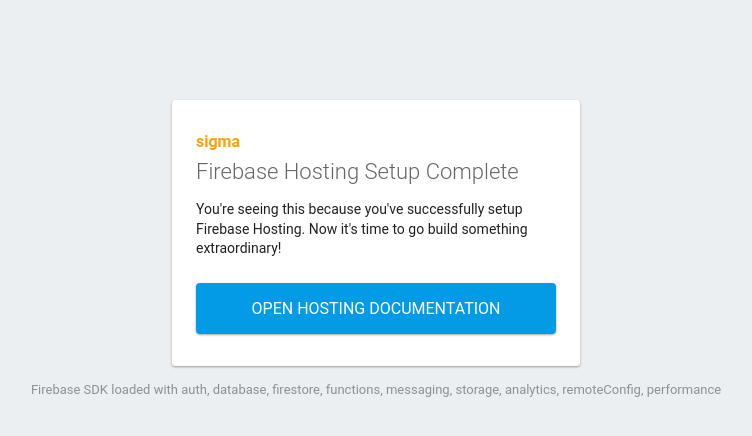
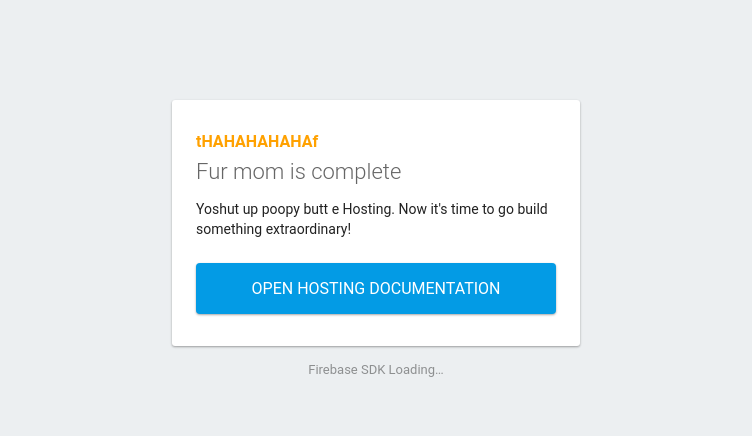
Before and after one commit to sozalpasan1/shibbywebsite, a website: page public/index.html in a window 1280 px wide. Shown: the whole page, without its empty margins (264-1016 px from the left). Drawn offline with Linux system fonts and the light colour scheme; some packages are replaced by stand-ins of ours.

Commit message:
cjhanged stuff

```diff
--- a/public/index.html
+++ b/public/index.html
@@ -40,50 +40,13 @@
   </head>
   <body>
     <div id="message">
-      <h2>sigma</h2>
-      <h1>Firebase Hosting Setup Complete</h1>
-      <p>You're seeing this because you've successfully setup Firebase Hosting. Now it's time to go build something extraordinary!</p>
+      <h2>tHAHAHAHAHAf</h2>
+      <h1>Fur mom is complete</h1>
+      <p>Yoshut up poopy butt    e Hosting. Now it's time to go build something extraordinary!</p>
       <a target="_blank" href="https://firebase.google.com/docs/hosting/">Open Hosting Documentation</a>
     </div>
     <p id="load">Firebase SDK Loading&hellip;</p>
 
-    <script>
-      document.addEventListener('DOMContentLoaded', function() {
-        const loadEl = document.querySelector('#load');
-        // // 🔥🔥🔥🔥🔥🔥🔥🔥🔥🔥🔥🔥🔥🔥🔥🔥🔥🔥🔥🔥🔥🔥🔥🔥🔥🔥🔥🔥🔥🔥🔥
-        // // The Firebase SDK is initialized and available here!
-        //
-        // firebase.auth().onAuthStateChanged(user => { });
-        // firebase.database().ref('/path/to/ref').on('value', snapshot => { });
-        // firebase.firestore().doc('/foo/bar').get().then(() => { });
-        // firebase.functions().httpsCallable('yourFunction')().then(() => { });
-        // firebase.messaging().requestPermission().then(() => { });
-        // firebase.storage().ref('/path/to/ref').getDownloadURL().then(() => { });
-        // firebase.analytics(); // call to activate
-        // firebase.analytics().logEvent('tutorial_completed');
-        // firebase.performance(); // call to activate
-        //
-        // // 🔥🔥🔥🔥🔥🔥🔥🔥🔥🔥🔥🔥🔥🔥🔥🔥🔥🔥🔥🔥🔥🔥🔥🔥🔥🔥🔥🔥🔥🔥🔥
 
-        try {
-          let app = firebase.app();
-          let features = [
-            'auth',
-            'database',
-            'firestore',
-            'functions',
-            'messaging',
-            'storage',
-            'analytics',
-            'remoteConfig',
-            'performance',
-          ].filter(feature => typeof app[feature] === 'function');
-          loadEl.textContent = `Firebase SDK loaded with ${features.join(', ')}`;
-        } catch (e) {
-          console.error(e);
-          loadEl.textContent = 'Error loading the Firebase SDK, check the console.';
-        }
-      });
-    </script>
   </body>
 </html>
```
